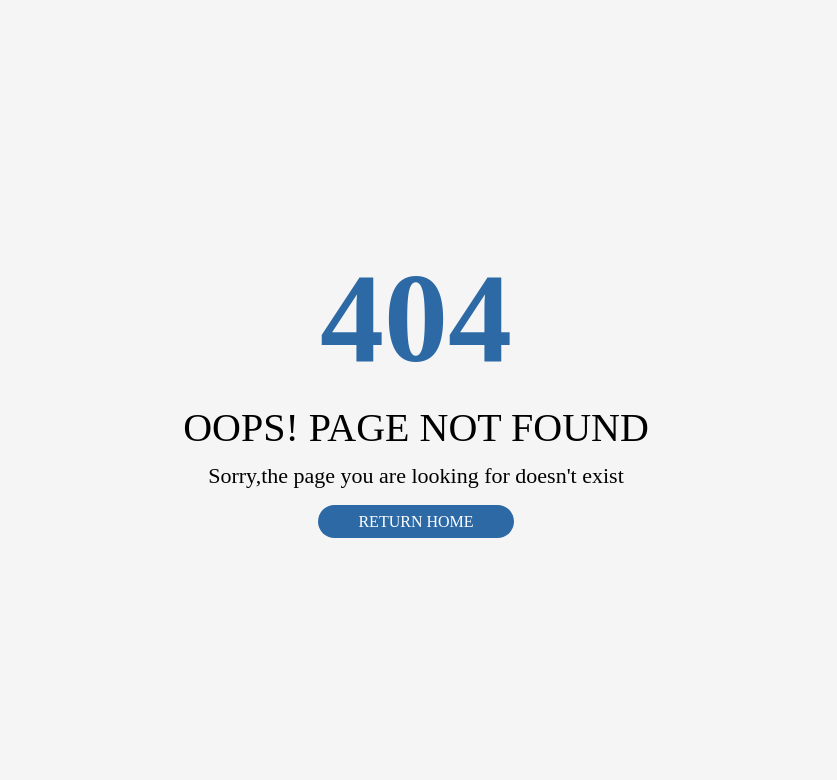
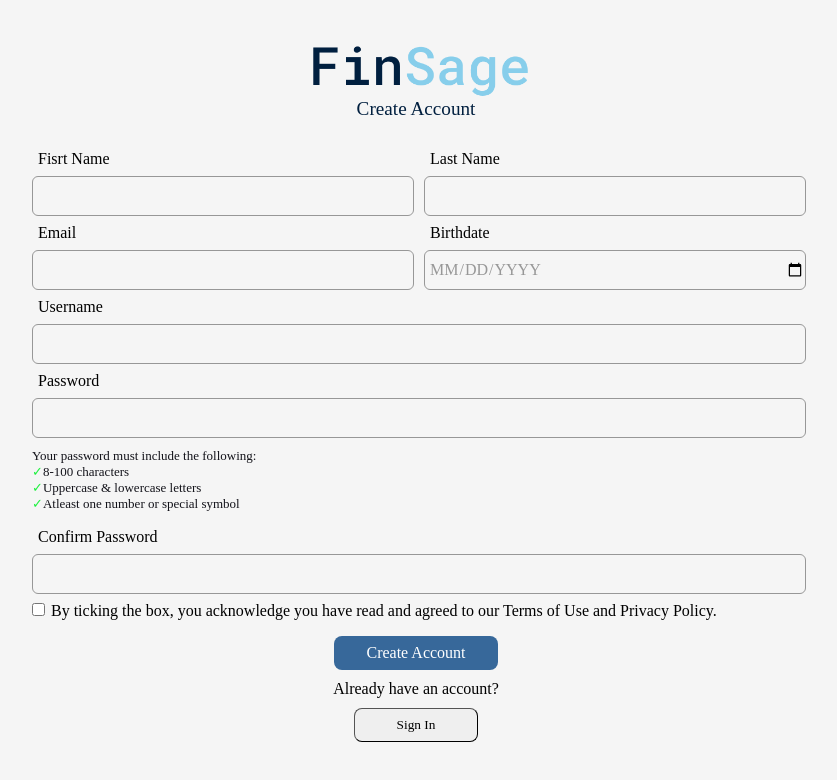
Before and after one commit to SalehKhatri/FinSage, a React (Vite) app: page /signup in a window 1280 px wide. Before the commit this address had no page. Shown: the top 780 px of the page, without its empty margins (224-1061 px from the left). Built offline with nearby package versions, Linux system fonts and the light colour scheme; a web font is replaced by a local one.

Commit message:
SignUp page added

```diff
--- a/src/App.jsx
+++ b/src/App.jsx
@@ -9,6 +9,7 @@ import Analytics from './pages/Analytics/Analytics'
 import SideBar from './components/Sidebar/SideBar'
 import Error from './pages/Error/Error'
 import Login from './pages/Login/Login'
+import SignUp from './pages/SignUp/SignUp'
 function App() {
   const location = useLocation();
   const shouldShowSidebar = () => {
@@ -23,6 +24,7 @@ function App() {
       <Routes>
         <Route exact path='/' element={<Home/>} />
         <Route exact path='/login' element={<Login/>}/>
+        <Route exact path='/signup' element={<SignUp/>}/>
         <Route exact path='/payments' element={<Payment/>}/>
         <Route exact path='/report' element={<Report/>}/>
         <Route exact path='/budget' element={<Budget/>}/>
--- /dev/null
+++ b/src/pages/SignUp/SignUp.css
@@ -0,0 +1,113 @@
+body {
+  background-color: #f5f5f5;
+  height: 100vh;
+}
+.signup_body {
+  width: 100%;
+  height: 100%;
+  display: flex;
+  justify-content: center;
+  align-items: center;
+}
+.signup_container {
+  display: flex;
+  flex-direction: column;
+  width: 60%;
+  align-items: center;
+  justify-content: center;
+}
+.signup_container > .logo {
+  display: flex;
+  flex-direction: column;
+  align-items: center;
+  padding: 30px;
+  justify-content: center;
+}
+.signup_container > .logo > img {
+  height: 68px;
+}
+.signup_container > .logo > p {
+  color: #001f3f;
+  font-size: larger;
+}
+.signup_container > .signup_form {
+  width: 100%;
+}
+.signup_input_field {
+  width: 100%;
+  color: #001f3f;
+  height: 32px;
+  background-color: inherit;
+  padding: 3px 0px 3px 4px;
+  border: 1px solid #979797;
+  border-radius: 6px;
+  margin: 8px 0px;
+  font-size: medium;
+}
+input[name="BirthDate"] {
+  text-transform: uppercase;
+  font-size: medium;
+  color: #979797;
+}
+
+.grid_field {
+  display: grid;
+  grid-template-columns: 1fr 1fr;
+  grid-gap: 0 1rem;
+  width: 100%;
+}
+.pass_pattern {
+  font-size: small;
+  color: #13131a;
+}
+.pass_pattern > ul {
+  /* margin-left: 1rem; */
+  margin-bottom: 1rem;
+  list-style: none;
+}
+.pass_pattern > ul li:before {
+  content: "✓";
+  color: #1ff040;
+}
+.label {
+  padding-left: 6px;
+}
+.buttons {
+  display: flex;
+  flex-direction: column;
+  justify-content: center;
+  align-items: center;
+}
+.create_account {
+  background-color: #37689a;
+  color: white;
+  border-radius: 8px;
+  padding: 8px 32px;
+  transition: all 0.4s;
+  margin-top: 2vh;
+  margin-bottom: 10px;
+  border-style: none;
+  font-size: medium;
+}
+.create_account:hover {
+  scale: 1.05;
+  background-color: #275078;
+}
+.signin {
+  border-radius: 8px;
+  padding: 8px 42px;
+  transition: all 0.4s;
+  margin: 10px;
+  border-width: 1px;
+}
+.signin:hover {
+  scale: 1.05;
+}
+@media screen and (max-width: 600px) {
+  .grid_field {
+    display: grid;
+    grid-template-columns: 1fr;
+    grid-gap: 0 1rem;
+    width: 100%;
+  }
+}
--- /dev/null
+++ b/src/pages/SignUp/SignUp.jsx
@@ -0,0 +1,103 @@
+import React from "react";
+import "./SignUp.css";
+
+const SignUp = () => {
+  return (
+    <div className="signup_body">
+      <div className="signup_container">
+        <div className="logo">
+          <img src="/FinSage_Logo.png" />
+          <p>Create Account</p>
+        </div>
+        <div className="signup_form">
+          <div className="grid_field">
+            <div className="child">
+              <label className="label">Fisrt Name</label>
+              <input
+                type="text"
+                name="FirstName"
+                className="signup_input_field"
+              />
+            </div>
+            <div className="child">
+              <label className="label">Last Name</label>
+              <input
+                type="text"
+                name="LastName"
+                className="signup_input_field"
+              />
+            </div>
+
+            <div>
+              <label className="label">Email</label>
+              <input type="email" name="Email" className="signup_input_field" />
+            </div>
+            <div>
+              <label className="label">Birthdate</label>
+              <input
+                type="date"
+                name="BirthDate"
+                className="signup_input_field"
+              />
+            </div>
+          </div>
+          <label className="label">Username</label>
+          <input
+            type="text"
+            name="Username"
+            id="Username"
+            className="signup_input_field"
+            required
+          />
+          <label className="label">Password</label>
+          <input
+            pattern="^(?=.*([A-Z].*[a-z].*[\d+_%@!$*~-]|\d.*[a-z+_%@!$*~-]|[+_%@!$*~-].*[a-z\d])|[a-z].*([A-Z].*[\d+_%@!$*~-]|\d.*[A-Z+_%@!$*~-]|[+_%@!$*~-].*[A-Z\d])|\d.*([A-Z].*[a-z+_%@!$*~-]|[a-z].*[A-Z+_%@!$*~-]|[+_%@!$*~-].*[A-Za-z])|[+_%@!$*~-].*([A-Z].*[a-z\d]|[a-z].*[A-Z\d]|\d.*[A-Za-z])))(?!.*{{escapeRegExp(username)}})[\w+_%@!$*~]+$"
+            minlength="8"
+            maxlength="100"
+            type="password"
+            name="Password"
+            id="Password"
+            className="signup_input_field"
+            required
+          />
+          <label className="pass_pattern">
+            Your password must include the following:
+            <ul>
+              <li>8-100 characters</li>
+              <li>Uppercase & lowercase letters</li>
+              <li>Atleast one number or special symbol</li>
+            </ul>
+          </label>
+          <label className="label">Confirm Password</label>
+          <input
+            pattern="^(?=.*([A-Z].*[a-z].*[\d+_%@!$*~-]|\d.*[a-z+_%@!$*~-]|[+_%@!$*~-].*[a-z\d])|[a-z].*([A-Z].*[\d+_%@!$*~-]|\d.*[A-Z+_%@!$*~-]|[+_%@!$*~-].*[A-Z\d])|\d.*([A-Z].*[a-z+_%@!$*~-]|[a-z].*[A-Z+_%@!$*~-]|[+_%@!$*~-].*[A-Za-z])|[+_%@!$*~-].*([A-Z].*[a-z\d]|[a-z].*[A-Z\d]|\d.*[A-Za-z])))(?!.*{{escapeRegExp(username)}})[\w+_%@!$*~]+$"
+            minlength="8"
+            maxlength="100"
+            type="password"
+            name="Confirm_Password"
+            id="Confirm_Password"
+            className="signup_input_field"
+            required
+          />
+
+          <input type="checkbox" name="form_sign" id="form_sign" />
+          <label className="label">
+            By ticking the box, you acknowledge you have read and agreed to our
+            Terms of Use and Privacy Policy.
+          </label>
+          <div className="buttons">
+            <button className="create_account" type="button">
+              Create Account
+            </button>
+            <p>Already have an account?</p>
+            <button type="button" className="signin">
+              Sign In
+            </button>
+          </div>
+        </div>
+      </div>
+    </div>
+  );
+};
+
+export default SignUp;
```
